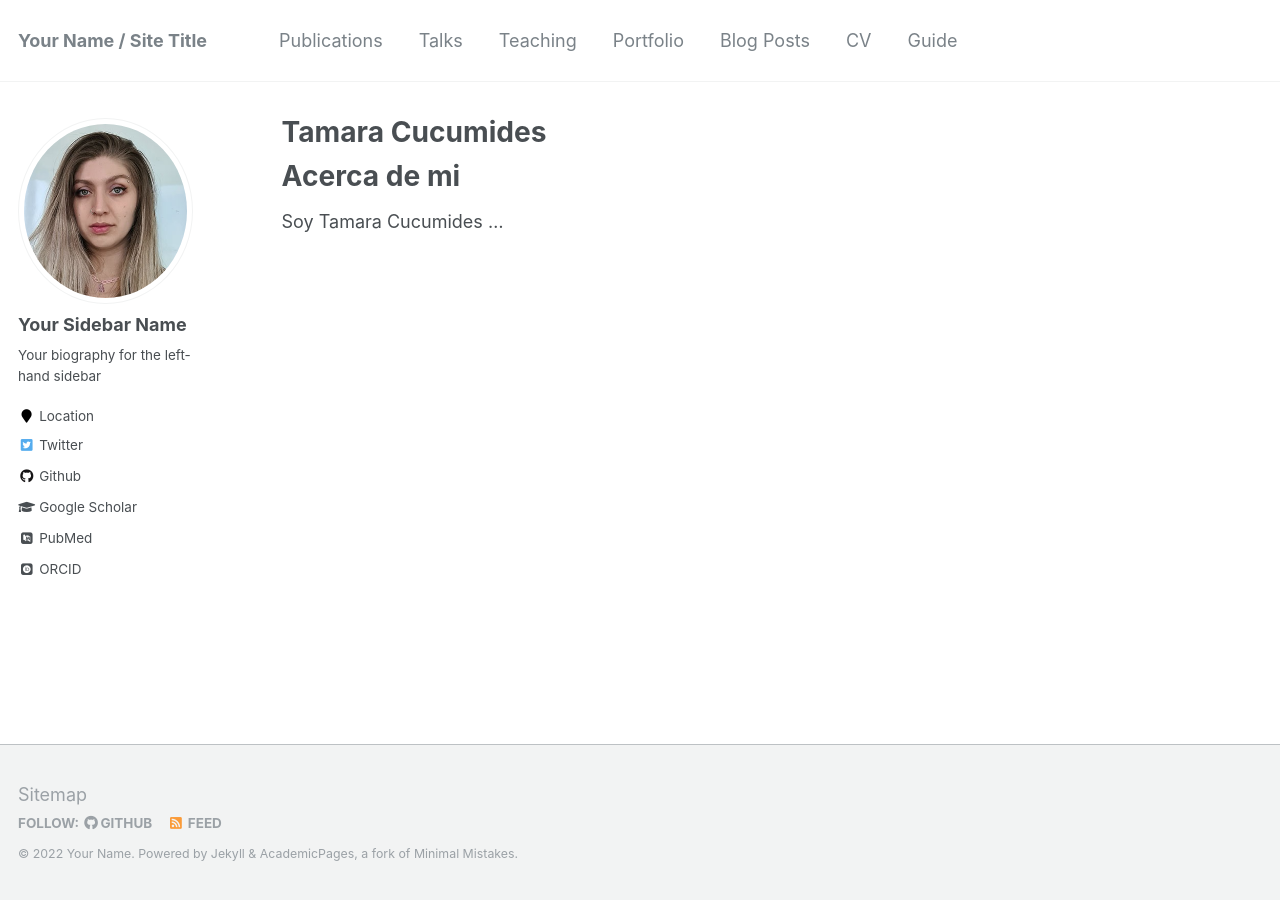
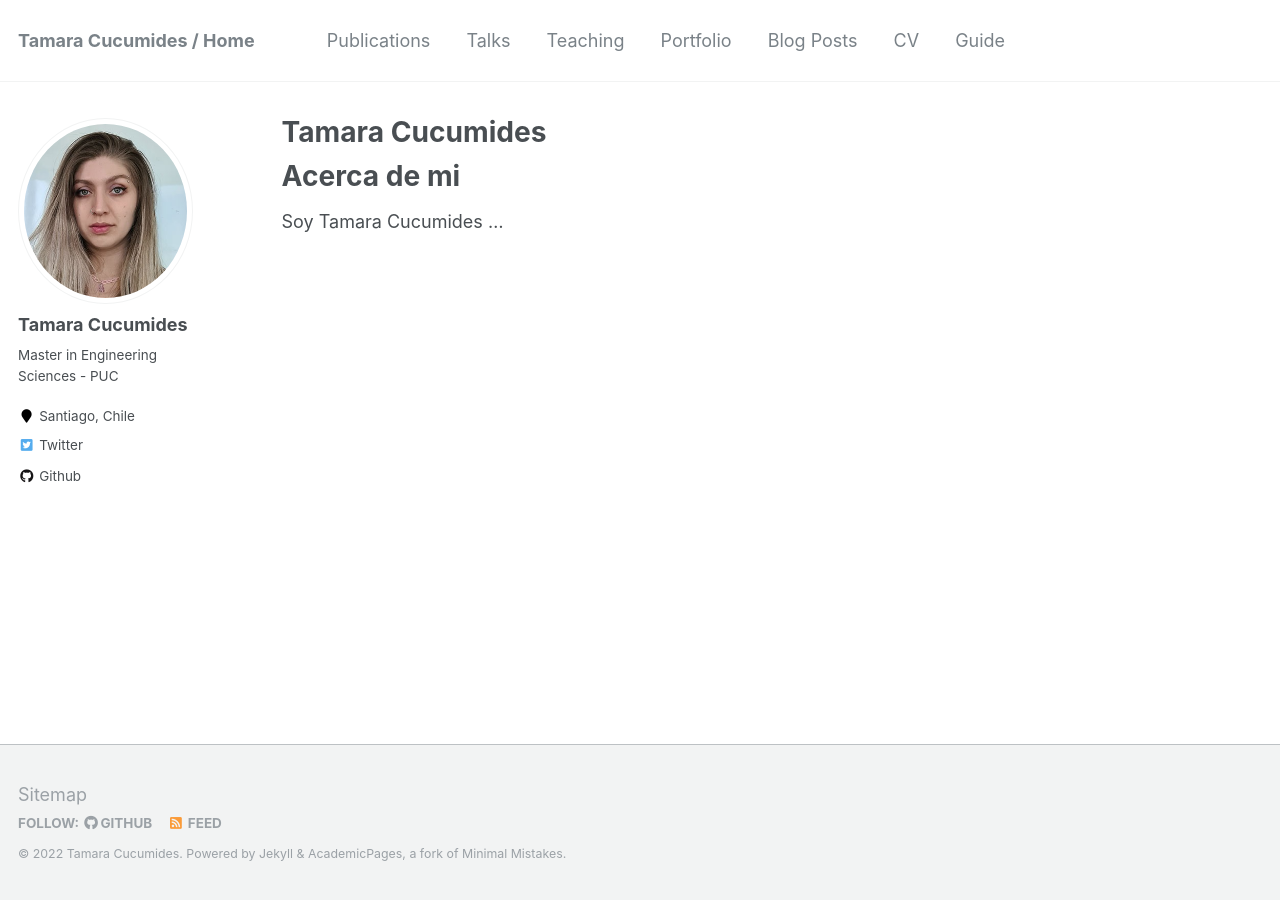
Before and after one commit to TamaraCucumides/TamaraCucumides.github.io, a Jekyll site: the page built from _pages/about.md, in a window 1280 px wide. Built offline with Jekyll 4.4.1, drawn with Linux system fonts in a browser that asks for light colours; some web fonts are replaced.

Commit message:
change config

```diff
--- a/_config.yml
+++ b/_config.yml
@@ -7,13 +7,13 @@
 
 # Site Settings
 locale                   : "en-US"
-title                    : "Your Name / Site Title"
+title                    : "Tamara Cucumides / Home"
 title_separator          : "-"
-name                     : &name "Your Name"
+name                     : &name "Tamara Cucumides"
 description              : &description "personal description"
-url                      : https://academicpages.github.io # the base hostname & protocol for your site e.g. "https://mmistakes.github.io"
+url                      : https://tamaracucumides.github.io # the base hostname & protocol for your site e.g. "https://mmistakes.github.io"
 baseurl                  : "" # the subpath of your site, e.g. "/blog"
-repository               : "academicpages/academicpages.github.io"
+repository               : "TamaraCucumides/TamaraCucumides.github.io"
 teaser                   :  # filename of teaser fallback teaser image placed in /images/, .e.g. "500x300.png"
 breadcrumbs              : false # true, false (default)
 words_per_minute         : 160
@@ -80,13 +80,13 @@ analytics:
 
 # Site Author
 author:
-  name             : "Your Sidebar Name"
+  name             : "Tamara Cucumides"
   avatar           : "profile.png"
-  bio              : "Your biography for the left-hand sidebar"
-  location         : "Location"
+  bio              : "Master in Engineering Sciences - PUC"
+  location         : "Santiago, Chile"
   employer         :
-  pubmed           : "https://www.ncbi.nlm.nih.gov/pubmed/?term=john+snow"
-  googlescholar    : "http://yourfullgooglescholarurl.com"
+  pubmed           : #"https://www.ncbi.nlm.nih.gov/pubmed/?term=john+snow"
+  googlescholar    : #"http://yourfullgooglescholarurl.com"
   email            :
   researchgate     :  # example: "https://www.researchgate.net/profile/yourprofile"
   uri              :
@@ -96,20 +96,20 @@ author:
   flickr           :
   facebook         :
   foursquare       :
-  github           : "academicpages"
+  github           : "TamaraCucumides"
   google_plus      :
   keybase          :
   instagram        :
   impactstory      : #"https://profiles.impactstory.org/u/xxxx-xxxx-xxxx-xxxx"
   lastfm           :
   linkedin         :
-  orcid            : "http://orcid.org/yourorcidurl"
+  orcid            : #"http://orcid.org/yourorcidurl"
   pinterest        :
   soundcloud       :
   stackoverflow    : # http://stackoverflow.com/users/123456/username
   steam            :
   tumblr           :
-  twitter          : "replacethistwitterhandle"
+  twitter          : "TamaraCucumides"
   vine             :
   weibo            :
   xing             :
```
